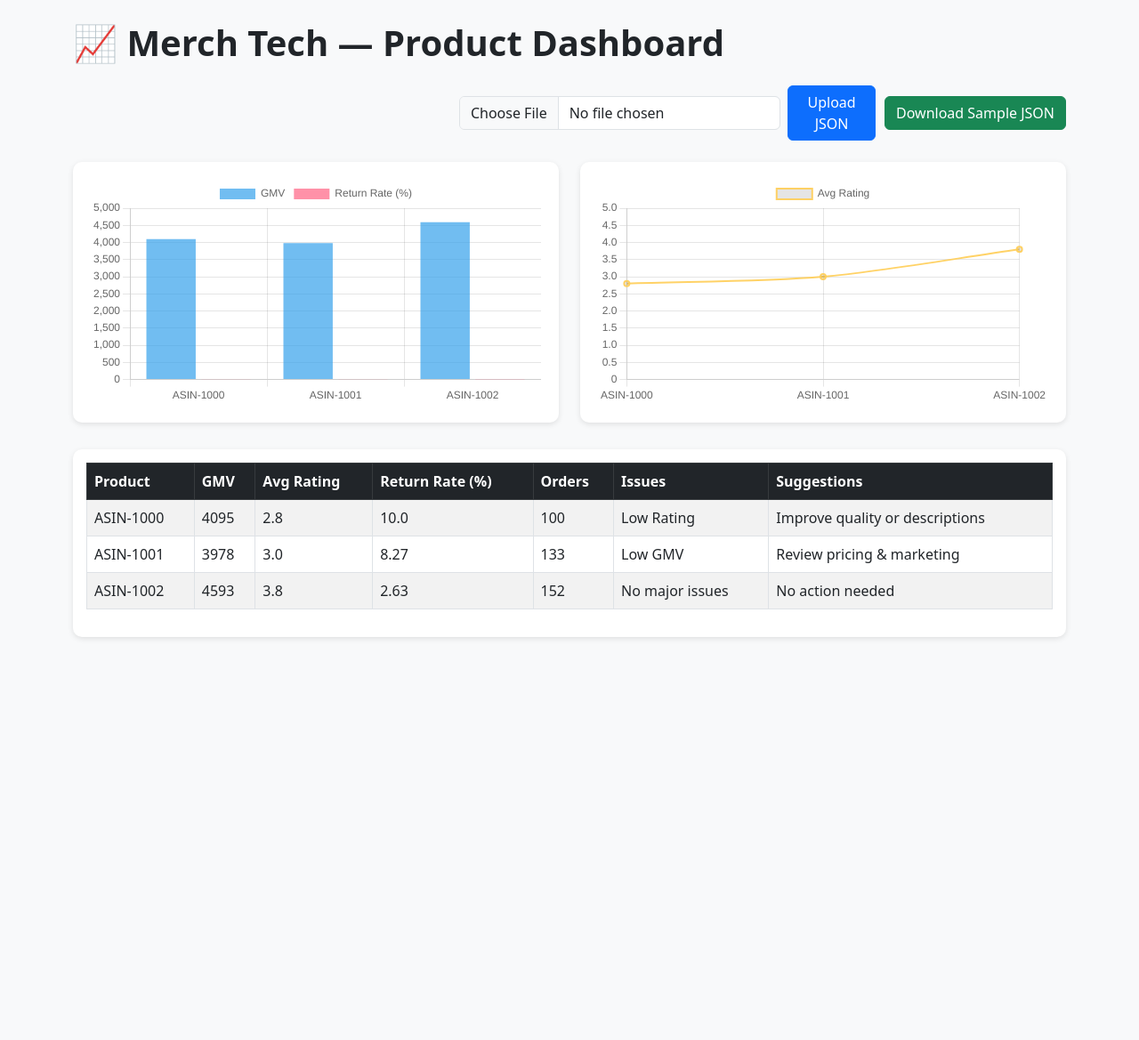
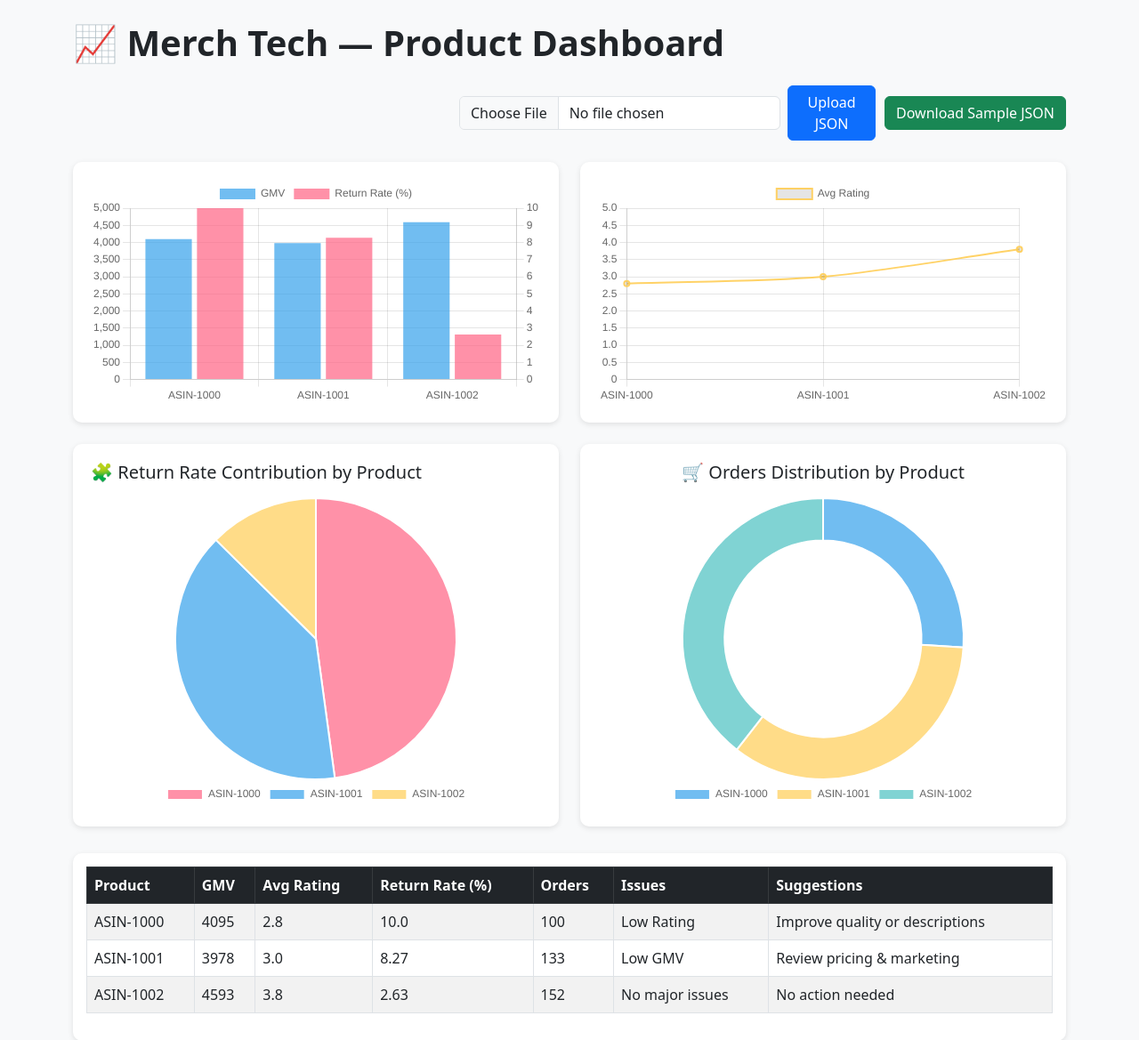
Before and after one commit to Ghostarijit/park-space-hub, a Django app: page /merch-dashboard/ in a window 1280 px wide. Shown: the top 1169 px of the page at 89% size. Before the commit the page ends 718 px from the top, so only its background shows below. Run offline with Django 4.2, Linux system fonts and the light colour scheme; parts of the project's set-up code (start-up, migrations or seed data) failed here and were passed over.

Commit message:
create new product for ecommers

```diff
--- a/src/core/templates/users/merch_dashboard.html
+++ b/src/core/templates/users/merch_dashboard.html
@@ -24,6 +24,9 @@
         padding: 20px;
         box-shadow: 0 2px 6px rgba(0, 0, 0, 0.1);
       }
+      .chart-card canvas {
+        max-height: 350px;
+      }
       .table-container {
         background: white;
         border-radius: 10px;
@@ -42,9 +45,19 @@
 
       <!-- Upload & Download Buttons -->
       <div class="top-controls mb-4">
-        <form method="POST" enctype="multipart/form-data" class="d-flex align-items-center gap-2">
+        <form
+          method="POST"
+          enctype="multipart/form-data"
+          class="d-flex align-items-center gap-2"
+        >
           {% csrf_token %}
-          <input type="file" name="json_file" accept=".json" class="form-control" required />
+          <input
+            type="file"
+            name="json_file"
+            accept=".json"
+            class="form-control"
+            required
+          />
           <button type="submit" class="btn btn-primary">Upload JSON</button>
         </form>
 
@@ -55,9 +68,7 @@
 
       {% if error %}
       <div class="alert alert-danger">{{ error }}</div>
-      {% endif %}
-
-      {% if data and chart_data.labels %}
+      {% endif %} {% if data and chart_data.labels %}
       <!-- Charts -->
       <div class="row mb-4">
         <div class="col-md-6">
@@ -65,9 +76,24 @@
             <canvas id="gmvChart"></canvas>
           </div>
         </div>
+
         <div class="col-md-6">
           <div class="chart-card">
             <canvas id="ratingChart"></canvas>
+          </div>
+        </div>
+
+        <!-- New: Return Rate with Lag Chart -->
+        <div class="col-md-6 mt-4">
+          <div class="chart-card">
+            <h5 class="mb-3">🧩 Return Rate Contribution by Product</h5>
+            <canvas id="returnPieChart"></canvas>
+          </div>
+        </div>
+        <div class="col-md-6 mt-4">
+          <div class="chart-card text-center">
+            <h5 class="mb-3">🛒 Orders Distribution by Product</h5>
+            <canvas id="ordersDoughnutChart"></canvas>
           </div>
         </div>
       </div>
@@ -102,7 +128,9 @@
         </table>
       </div>
       {% else %}
-      <div class="alert alert-info mt-4">Upload a JSON file to see analysis.</div>
+      <div class="alert alert-info mt-4">
+        Upload a JSON file to see analysis.
+      </div>
       {% endif %}
     </div>
 
@@ -120,17 +148,32 @@
                                 label: "GMV",
                                 data: chartData.gmv,
                                 backgroundColor: "rgba(54, 162, 235, 0.7)",
+                                yAxisID: 'yGMV'
                               },
                               {
                                 label: "Return Rate (%)",
                                 data: chartData.returns,
                                 backgroundColor: "rgba(255, 99, 132, 0.7)",
+                                yAxisID: 'yReturn'
                               },
                             ],
                           },
                           options: {
                             responsive: true,
                             plugins: { legend: { position: "top" } },
+                            scales: {
+                              yGMV: {
+                                type: 'linear',
+                                position: 'left',
+                                ticks: { beginAtZero: true }
+                              },
+                              yReturn: {
+                                type: 'linear',
+                                position: 'right',
+                                ticks: { beginAtZero: true },
+                                grid: { drawOnChartArea: false }
+                              }
+                            }
                           },
                         });
 
@@ -147,6 +190,7 @@
                                 borderWidth: 2,
                                 fill: false,
                                 tension: 0.3,
+                                pointRadius: 3
                               },
                             ],
                           },
@@ -157,6 +201,112 @@
                             },
                           },
                         });
+            // Return Rate Change (Δ%) Line Chart
+            // Return Rate Contribution Pie Chart
+      (function () {
+        const labels = chartData.labels;
+        const returns = chartData.returns;
+
+        new Chart(document.getElementById("returnPieChart"), {
+          type: "pie",
+          data: {
+            labels: labels,
+            datasets: [
+              {
+                label: "Return Rate (%)",
+                data: returns,
+                backgroundColor: [
+                  "rgba(255, 99, 132, 0.7)",
+                  "rgba(54, 162, 235, 0.7)",
+                  "rgba(255, 206, 86, 0.7)",
+                  "rgba(75, 192, 192, 0.7)",
+                  "rgba(153, 102, 255, 0.7)",
+                  "rgba(255, 159, 64, 0.7)",
+                ],
+                borderColor: "white",
+                borderWidth: 2,
+              },
+            ],
+          },
+          options: {
+            responsive: true,
+            plugins: {
+              legend: {
+                position: "bottom",
+              },
+              tooltip: {
+                callbacks: {
+                  label: function (ctx) {
+                    return `${ctx.label}: ${ctx.raw}% return rate`;
+                  },
+                },
+              },
+            },
+          },
+        });
+      })();
+
+      // Total Orders Doughnut Chart
+      (function () {
+        const labels = chartData.labels;
+        const orders = chartData.total_orders || [];
+
+        // Calculate total sum
+        const total = orders.reduce((a, b) => a + b, 0);
+
+        new Chart(document.getElementById("ordersDoughnutChart"), {
+          type: "doughnut",
+          data: {
+            labels: labels,
+            datasets: [
+              {
+                data: orders,
+                backgroundColor: [
+                  "rgba(54, 162, 235, 0.7)",
+                  "rgba(255, 206, 86, 0.7)",
+                  "rgba(75, 192, 192, 0.7)",
+                  "rgba(255, 99, 132, 0.7)",
+                  "rgba(153, 102, 255, 0.7)",
+                  "rgba(255, 159, 64, 0.7)",
+                ],
+                borderColor: "#fff",
+                borderWidth: 2,
+              },
+            ],
+          },
+          options: {
+            responsive: true,
+            cutout: "70%",
+            plugins: {
+              legend: {
+                position: "bottom",
+              },
+              tooltip: {
+                callbacks: {
+                  label: function (ctx) {
+                    const pct = ((ctx.raw / total) * 100).toFixed(1);
+                    return `${ctx.label}: ${ctx.raw} orders (${pct}%)`;
+                  },
+                },
+              },
+              // ✅ Center Text Plugin
+              afterDraw: (chart) => {
+                const { width, height, ctx } = chart;
+                ctx.restore();
+                const fontSize = (height / 160).toFixed(2);
+                ctx.font = `${fontSize}em sans-serif`;
+                ctx.textBaseline = "middle";
+                const text = `Total ${total}`;
+                const textX = Math.round((width - ctx.measureText(text).width) / 2);
+                const textY = height / 1.9;
+                ctx.fillStyle = "#333";
+                ctx.fillText(text, textX, textY);
+                ctx.save();
+              },
+            },
+          },
+        });
+      })();
     </script>
     {% endif %}
   </body>
--- a/src/core/views/users_view.py
+++ b/src/core/views/users_view.py
@@ -278,6 +278,7 @@ def merch_dashboard(request):
             "gmv": [r['gmv'] for r in rows],
             "rating": [r['avg_rating'] for r in rows],
             "returns": [r['return_rate'] for r in rows],
+            "total_orders": [r['total_orders'] for r in rows]
         }
 
         return rows, chart_data
```
Also changed, not shown: src/ParkSpaceHub/settings.py (+1 -26 lines). Lines whose indentation alone changed are shown as unchanged.
